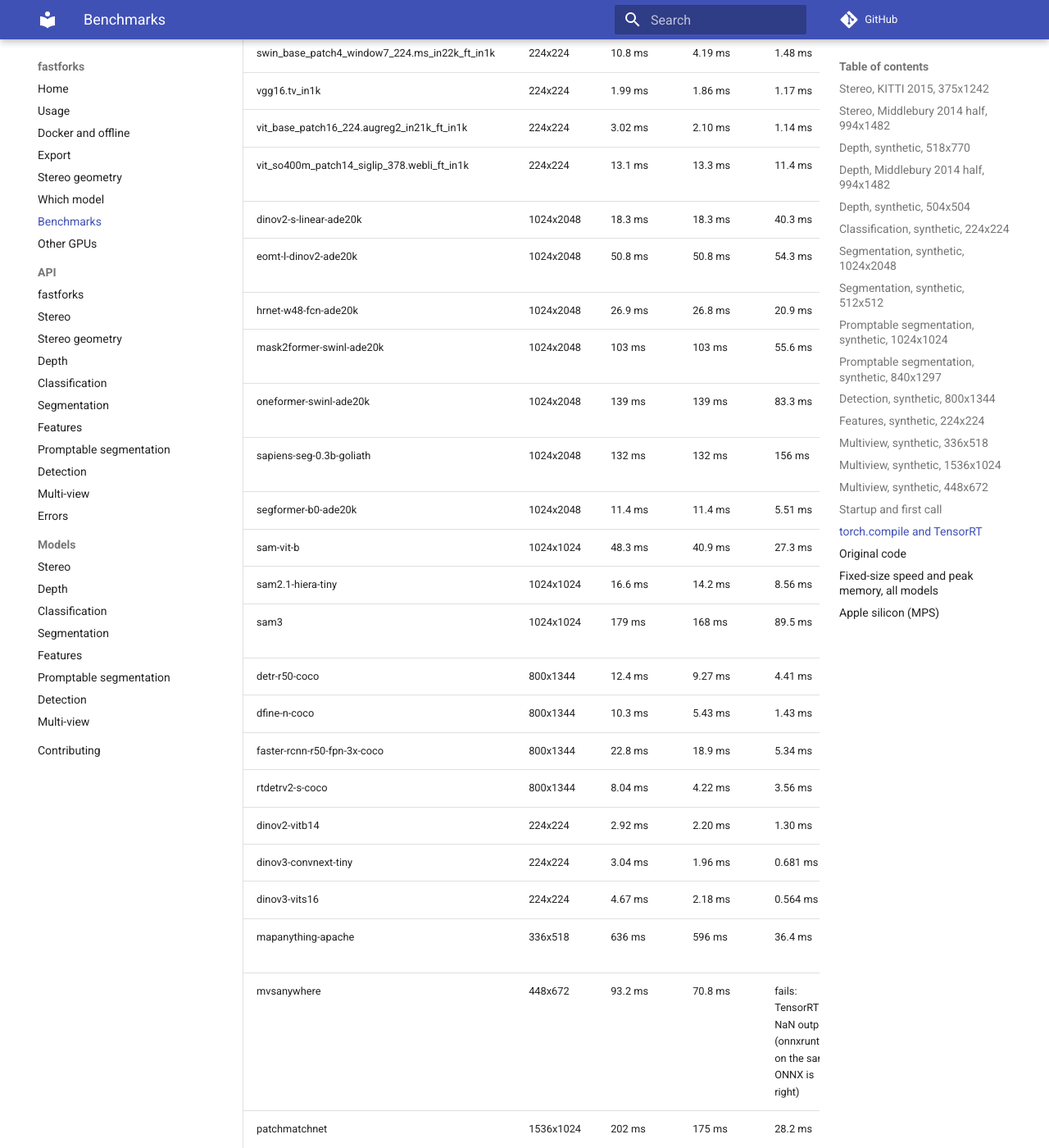
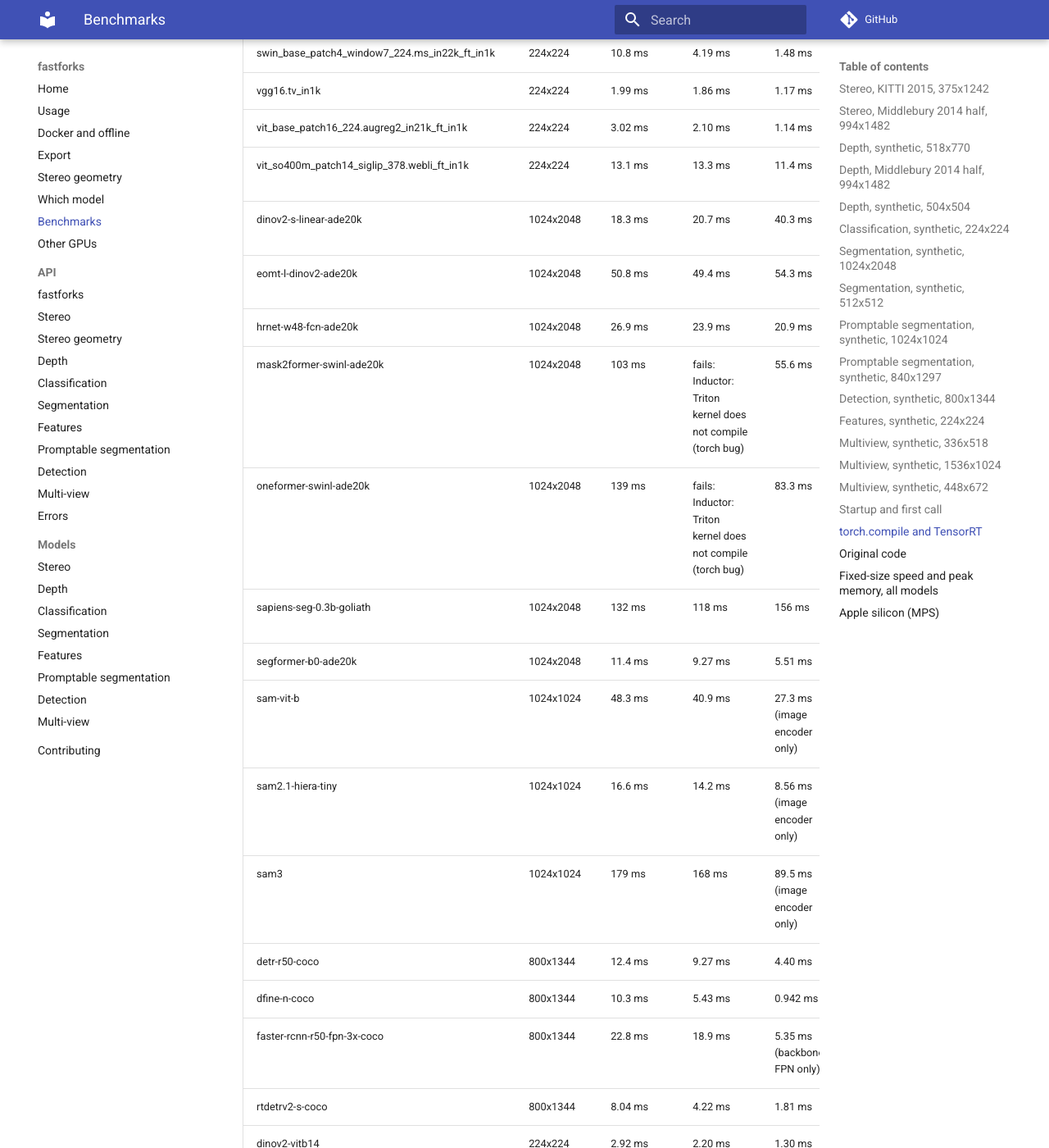
Before and after one commit to kleinicke/fastforks, an MkDocs documentation site: the page built from docs/benchmarks.md, in a window 1280 px wide and 1400 px high, scrolled down 36777 px. Shown: the whole window at 82% size. Built offline with MkDocs 1.6.1 and Material for MkDocs 9.7.7, drawn with Linux system fonts in a browser that asks for light colours; comment, search, counter and statistics services are not loaded; some of the changed text lies outside the part shown.

Commit message:
compile / TensorRT rows re-measured: segmentation compile, engines at the timed network input
- segmentation compile rows (2026-11-04: eager labels) re-measured: 5 compile,
  mask2former / oneformer fail in Inductor (fp16 floor-div isinf in the sine
  position embedding)
- tensorrt rows of the classifiers (crop), detection (network size), multi-view
  (8 / 9 / 5 views); vggt-omega TensorRT rows dropped (1 view; not re-measured)
- speed_check: R-CNN takes the runner's input (no submodule sees the image)
- gen_docs: short reason for Inductor Triton compile errors

```diff
--- a/docs/benchmarks.md
+++ b/docs/benchmarks.md
@@ -624,15 +624,15 @@ scene; "only" marks engines of part of the call) and its memory is the device me
 | densenet121.tv_in1k | 224x224 | 9.41 ms | 5.49 ms | 0.686 ms | 1.28 ms | 20.4 s | 33.6 s | 53 / 90 | 89 / 112 | 83 / 132 | 36 |
 | dinov2_vitl14_lc | 224x224 | 5.43 ms | 5.09 ms | 4.22 ms | 4.93 ms | 12.1 s | 38.2 s | 623 / 1228 | 660 / 688 | 890 / 950 | 618 |
 | efficientnet_b0.tv_in1k | 224x224 | 4.98 ms | 2.88 ms | 0.536 ms | 0.769 ms | 9.12 s | 25.8 s | 48 / 96 | 80 / 96 | 78 / 118 | 38 |
-| efficientnet_v2_s.tv_in1k | 224x224 | 10.2 ms | 5.39 ms | 0.971 ms | 1.89 ms | 12.1 s | 28.0 s | 81 / 106 | 116 / 146 | 114 / 188 | 68 |
-| efficientvit_b2.r288_in1k | 224x224 | 11.9 ms | 6.91 ms | 0.677 ms | 1.10 ms | 11.0 s | 39.0 s | 85 / 124 | 120 / 164 | 120 / 212 | 72 |
+| efficientnet_v2_s.tv_in1k | 224x224 | 10.2 ms | 5.39 ms | 1.35 ms | 1.89 ms | 12.1 s | 32.0 s | 81 / 106 | 116 / 146 | 114 / 188 | 74 |
+| efficientvit_b2.r288_in1k | 224x224 | 11.9 ms | 6.91 ms | 0.790 ms | 1.10 ms | 11.0 s | 35.3 s | 85 / 124 | 120 / 164 | 120 / 212 | 74 |
 | eva02_large_patch14_448.mim_m38m_ft_in22k_in1k | 224x224 | 18.0 ms | 14.9 ms | 12.4 ms | 14.1 ms | 21.0 s | 43.5 s | 648 / 1206 | 674 / 684 | 1236 / 1386 | 642 |
-| fastvit_sa24.apple_dist_in1k | 224x224 | 6.88 ms | 3.87 ms | 0.810 ms | 1.39 ms | 9.39 s | 36.2 s | 81 / 108 | 113 / 148 | 112 / 190 | 70 |
-| inception_v3.tv_in1k | 224x224 | 5.21 ms | 3.03 ms | 0.591 ms | 1.30 ms | 8.61 s | 22.3 s | 120 / 166 | 152 / 184 | 150 / 228 | 68 |
+| fastvit_sa24.apple_dist_in1k | 224x224 | 6.88 ms | 3.87 ms | 0.808 ms | 1.39 ms | 9.39 s | 44.9 s | 81 / 108 | 113 / 148 | 112 / 190 | 72 |
+| inception_v3.tv_in1k | 224x224 | 5.21 ms | 3.03 ms | 0.685 ms | 1.30 ms | 8.61 s | 22.4 s | 120 / 166 | 152 / 184 | 150 / 228 | 70 |
 | mobilenet_v2.tv2_in1k | 224x224 | 2.95 ms | 1.82 ms | 0.261 ms | 0.439 ms | 6.56 s | 16.3 s | 43 / 70 | 77 / 92 | 75 / 92 | 36 |
 | mobilenet_v3_large.tv2_in1k | 224x224 | 3.80 ms | 2.19 ms | 0.393 ms | 0.545 ms | 10.2 s | 36.5 s | 46 / 76 | 79 / 90 | 78 / 114 | 36 |
 | mobilenetv1_100.ra4_e3600_r224_in1k | 224x224 | 1.77 ms | 1.21 ms | 0.176 ms | 0.370 ms | 4.59 s | 14.1 s | 44 / 72 | 77 / 90 | 76 / 114 | 36 |
-| mobilenetv4_conv_medium.e500_r256_in1k | 224x224 | 3.91 ms | 2.48 ms | 0.345 ms | 0.641 ms | 6.98 s | 18.9 s | 54 / 86 | 87 / 102 | 87 / 124 | 34 |
+| mobilenetv4_conv_medium.e500_r256_in1k | 224x224 | 3.91 ms | 2.48 ms | 0.345 ms | 0.641 ms | 6.98 s | 19.6 s | 54 / 86 | 87 / 102 | 87 / 124 | 36 |
 | regnety_160.tv2_in1k | 224x224 | 8.34 ms | 5.42 ms | 1.78 ms | 1.86 ms | 8.01 s | 28.1 s | 208 / 250 | 236 / 290 | 229 / 316 | 172 |
 | resnet18.tv_in1k | 224x224 | 1.48 ms | 1.04 ms | 0.220 ms | 0.459 ms | 4.31 s | 14.0 s | 61 / 90 | 91 / 108 | 90 / 150 | 34 |
 | resnet50.tv2_in1k | 224x224 | 3.15 ms | 2.10 ms | 0.466 ms | 0.826 ms | 8.31 s | 24.0 s | 89 / 142 | 119 / 138 | 116 / 162 | 70 |
@@ -642,28 +642,28 @@ scene; "only" marks engines of part of the call) and its memory is the device me
 | vgg16.tv_in1k | 224x224 | 1.99 ms | 1.86 ms | 1.17 ms | 1.50 ms | 4.08 s | 15.9 s | 313 / 372 | 342 / 368 | 332 / 388 | 302 |
 | vit_base_patch16_224.augreg2_in21k_ft_in1k | 224x224 | 3.02 ms | 2.10 ms | 1.14 ms | 1.65 ms | 7.26 s | 28.6 s | 205 / 390 | 238 / 266 | 300 / 370 | 196 |
 | vit_so400m_patch14_siglip_378.webli_ft_in1k | 224x224 | 13.1 ms | 13.3 ms | 11.4 ms | 12.8 ms | 14.2 s | 60.7 s | 879 / 1708 | 909 / 944 | 1216 / 1346 | 848 |
-| dinov2-s-linear-ade20k | 1024x2048 | 18.3 ms | 18.3 ms | 40.3 ms | 12.4 ms | 0.162 s | 36.2 s | 642 / 696 | 639 / 676 | 645 / 676 | 1794 |
-| eomt-l-dinov2-ade20k | 1024x2048 | 50.8 ms | 50.8 ms | 54.3 ms | 35.0 ms | 0.282 s | 52.9 s | 1515 / 1584 | 1512 / 1604 | 1515 / 1584 | 1798 |
-| hrnet-w48-fcn-ade20k | 1024x2048 | 26.9 ms | 26.8 ms | 20.9 ms | 11.9 ms | 0.149 s | 29.6 s | 424 / 490 | 421 / 450 | 274 / 430 | 888 |
-| mask2former-swinl-ade20k | 1024x2048 | 103 ms | 103 ms | 55.6 ms | 60.4 ms | 0.397 s | 129 s | 1164 / 1400 | 1155 / 1338 | 1164 / 1400 | 1816 |
-| oneformer-swinl-ade20k | 1024x2048 | 139 ms | 139 ms | 83.3 ms | 100.0 ms | 0.397 s | 140 s | 2054 / 2476 | 2046 / 2474 | 2054 / 2476 | 3258 |
-| sapiens-seg-0.3b-goliath | 1024x2048 | 132 ms | 132 ms | 156 ms | 92.6 ms | 0.311 s | 52.9 s | 1643 / 1762 | 1640 / 1762 | 1643 / 1762 | 1564 |
-| segformer-b0-ade20k | 1024x2048 | 11.4 ms | 11.4 ms | 5.51 ms | 3.48 ms | 0.306 s | 60.9 s | 339 / 376 | 336 / 356 | 148 / 238 | 792 |
-| sam-vit-b | 1024x1024 | 48.3 ms | 40.9 ms | 27.3 ms | 37.0 ms | 14.5 s | 36.4 s | 378 / 420 | 362 / 400 | 377 / 420 | 322 |
-| sam2.1-hiera-tiny | 1024x1024 | 16.6 ms | 14.2 ms | 8.56 ms | 13.9 ms | 13.4 s | 34.1 s | 304 / 382 | 270 / 322 | 316 / 362 | 266 |
-| sam3 | 1024x1024 | 179 ms | 168 ms | 89.5 ms | 116 ms | 20.0 s | 54.2 s | 1922 / 2004 | 1910 / 2004 | 2019 / 2264 | 1122 |
-| detr-r50-coco | 800x1344 | 12.4 ms | 9.27 ms | 4.41 ms | 9.93 ms | 21.7 s | 31.8 s | 280 / 332 | 233 / 292 | 218 / 272 | 188 |
-| dfine-n-coco | 800x1344 | 10.3 ms | 5.43 ms | 1.43 ms | 2.72 ms | 26.7 s | 51.2 s | 88 / 116 | 101 / 118 | 124 / 202 | 94 |
-| faster-rcnn-r50-fpn-3x-coco | 800x1344 | 22.8 ms | 18.9 ms | 5.34 ms | 19.5 ms | 26.0 s | 15.6 s | 390 / 490 | 413 / 438 | 391 / 450 | 258 |
-| rtdetrv2-s-coco | 800x1344 | 8.04 ms | 4.22 ms | 3.56 ms | 4.19 ms | 37.0 s | 45.1 s | 134 / 166 | 152 / 182 | 155 / 250 | 152 |
+| dinov2-s-linear-ade20k | 1024x2048 | 18.3 ms | 20.7 ms | 40.3 ms | 12.4 ms | 10.6 s | 36.2 s | 642 / 696 | 1331 / 1376 | 645 / 676 | 1794 |
+| eomt-l-dinov2-ade20k | 1024x2048 | 50.8 ms | 49.4 ms | 54.3 ms | 35.0 ms | 16.5 s | 52.9 s | 1515 / 1584 | 1585 / 1624 | 1515 / 1584 | 1798 |
+| hrnet-w48-fcn-ade20k | 1024x2048 | 26.9 ms | 23.9 ms | 20.9 ms | 11.9 ms | 35.7 s | 29.6 s | 424 / 490 | 421 / 448 | 274 / 430 | 888 |
+| mask2former-swinl-ade20k | 1024x2048 | 103 ms | fails: Inductor: Triton kernel does not compile (torch bug) | 55.6 ms | 60.4 ms | – | 129 s | 1164 / 1400 | – | 1164 / 1400 | 1816 |
+| oneformer-swinl-ade20k | 1024x2048 | 139 ms | fails: Inductor: Triton kernel does not compile (torch bug) | 83.3 ms | 100.0 ms | – | 140 s | 2054 / 2476 | – | 2054 / 2476 | 3258 |
+| sapiens-seg-0.3b-goliath | 1024x2048 | 132 ms | 118 ms | 156 ms | 92.6 ms | 12.5 s | 52.9 s | 1643 / 1762 | 1373 / 1462 | 1643 / 1762 | 1564 |
+| segformer-b0-ade20k | 1024x2048 | 11.4 ms | 9.27 ms | 5.51 ms | 3.48 ms | 12.3 s | 60.9 s | 339 / 376 | 336 / 356 | 148 / 238 | 792 |
+| sam-vit-b | 1024x1024 | 48.3 ms | 40.9 ms | 27.3 ms (image encoder only) | 37.0 ms | 14.5 s | 36.4 s | 378 / 420 | 362 / 400 | 377 / 420 | 322 |
+| sam2.1-hiera-tiny | 1024x1024 | 16.6 ms | 14.2 ms | 8.56 ms (image encoder only) | 13.9 ms | 13.4 s | 34.1 s | 304 / 382 | 270 / 322 | 316 / 362 | 266 |
+| sam3 | 1024x1024 | 179 ms | 168 ms | 89.5 ms (image encoder only) | 116 ms | 20.0 s | 54.2 s | 1922 / 2004 | 1910 / 2004 | 2019 / 2264 | 1122 |
+| detr-r50-coco | 800x1344 | 12.4 ms | 9.27 ms | 4.40 ms | 9.93 ms | 21.7 s | 33.4 s | 280 / 332 | 233 / 292 | 218 / 272 | 182 |
+| dfine-n-coco | 800x1344 | 10.3 ms | 5.43 ms | 0.942 ms | 2.72 ms | 26.7 s | 51.5 s | 88 / 116 | 101 / 118 | 124 / 202 | 56 |
+| faster-rcnn-r50-fpn-3x-coco | 800x1344 | 22.8 ms | 18.9 ms | 5.35 ms (backbone + FPN only) | 19.5 ms | 26.0 s | 15.6 s | 390 / 490 | 413 / 438 | 391 / 450 | 258 |
+| rtdetrv2-s-coco | 800x1344 | 8.04 ms | 4.22 ms | 1.81 ms | 4.19 ms | 37.0 s | 42.2 s | 134 / 166 | 152 / 182 | 155 / 250 | 98 |
 | dinov2-vitb14 | 224x224 | 2.92 ms | 2.20 ms | 1.30 ms | 1.48 ms | 9.52 s | 25.2 s | 205 / 226 | 240 / 266 | 237 / 290 | 198 |
 | dinov3-convnext-tiny | 224x224 | 3.04 ms | 1.96 ms | 0.681 ms | 1.18 ms | 7.76 s | 22.8 s | 93 / 108 | 123 / 148 | 86 / 112 | 72 |
 | dinov3-vits16 | 224x224 | 4.67 ms | 2.18 ms | 0.564 ms | 0.903 ms | 8.81 s | 25.0 s | 77 / 80 | 109 / 138 | 77 / 106 | 64 |
-| mapanything-apache | 336x518 | 636 ms | 596 ms | 36.4 ms | 544 ms | 46.2 s | 120 s | 3697 / 4092 | 3347 / 3792 | 3697 / 4072 | 2438 |
+| mapanything-apache | 336x518 | 636 ms | 596 ms | 367 ms | 544 ms | 46.2 s | 137 s | 3697 / 4092 | 3347 / 3792 | 3697 / 4072 | 3880 |
 | mvsanywhere | 448x672 | 93.2 ms | 70.8 ms | fails: TensorRT: NaN output (onnxruntime on the same ONNX is right) | 35.6 ms | 153 s | – | 931 / 1226 | 818 / 860 | 761 / 884 | – |
-| patchmatchnet | 1536x1024 | 202 ms | 175 ms | 28.2 ms | 29.6 ms | 29.4 s | 54.2 s | 1806 / 2096 | 1798 / 1888 | 740 / 856 | 790 |
-| vggt-1b | 336x518 | 651 ms | 557 ms | 54.3 ms | 458 ms | 74.3 s | 150 s | 3691 / 4674 | 3611 / 3856 | 3702 / 4654 | 2988 |
-| vggt-omega-1b-512 | 336x518 | 726 ms | 589 ms | 38.5 ms | 464 ms | 65.7 s | 174 s | 3421 / 3518 | 3082 / 3154 | 3422 / 3518 | 2664 |
+| patchmatchnet | 1536x1024 | 202 ms | 175 ms | 51.0 ms | 29.6 ms | 29.4 s | 82.1 s | 1806 / 2096 | 1798 / 1888 | 740 / 856 | 844 |
+| vggt-1b | 336x518 | 651 ms | 557 ms | 424 ms | 458 ms | 74.3 s | 199 s | 3691 / 4674 | 3611 / 3856 | 3702 / 4654 | 3642 |
+| vggt-omega-1b-512 | 336x518 | 726 ms | 589 ms | – | 464 ms | 65.7 s | – | 3421 / 3518 | 3082 / 3154 | 3422 / 3518 | – |
 <!-- compile:end -->
 
 ## Original code
```
Also changed, not shown: docs/models/classification.md (+9 -9 lines), docs/models/detection.md (+7 -7 lines), docs/models/multiview.md (+8 -8 lines), docs/models/promptable_segmentation.md (+3 -3 lines), docs/models/segmentation.md (+14 -14 lines), 3 other files.
